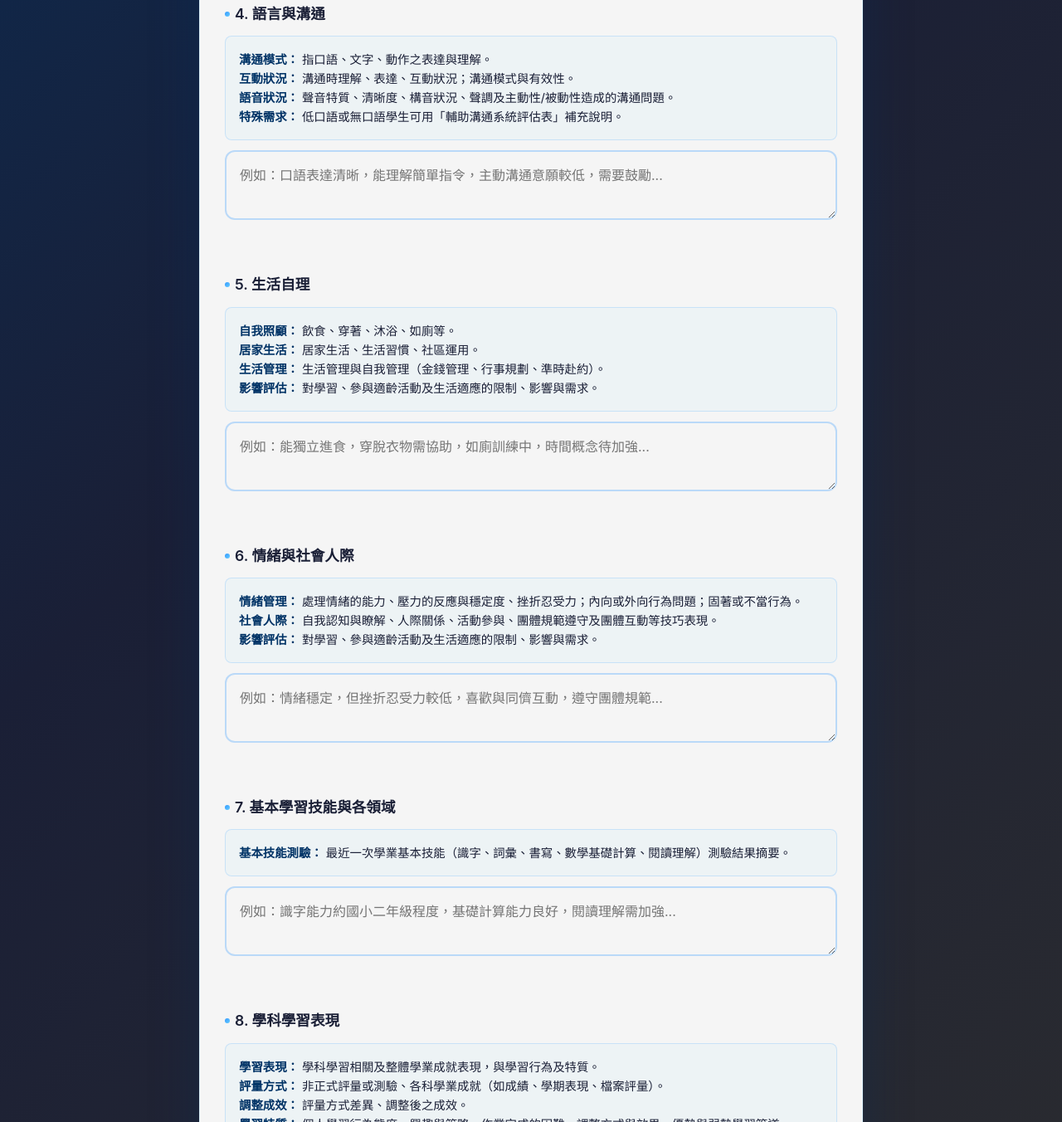
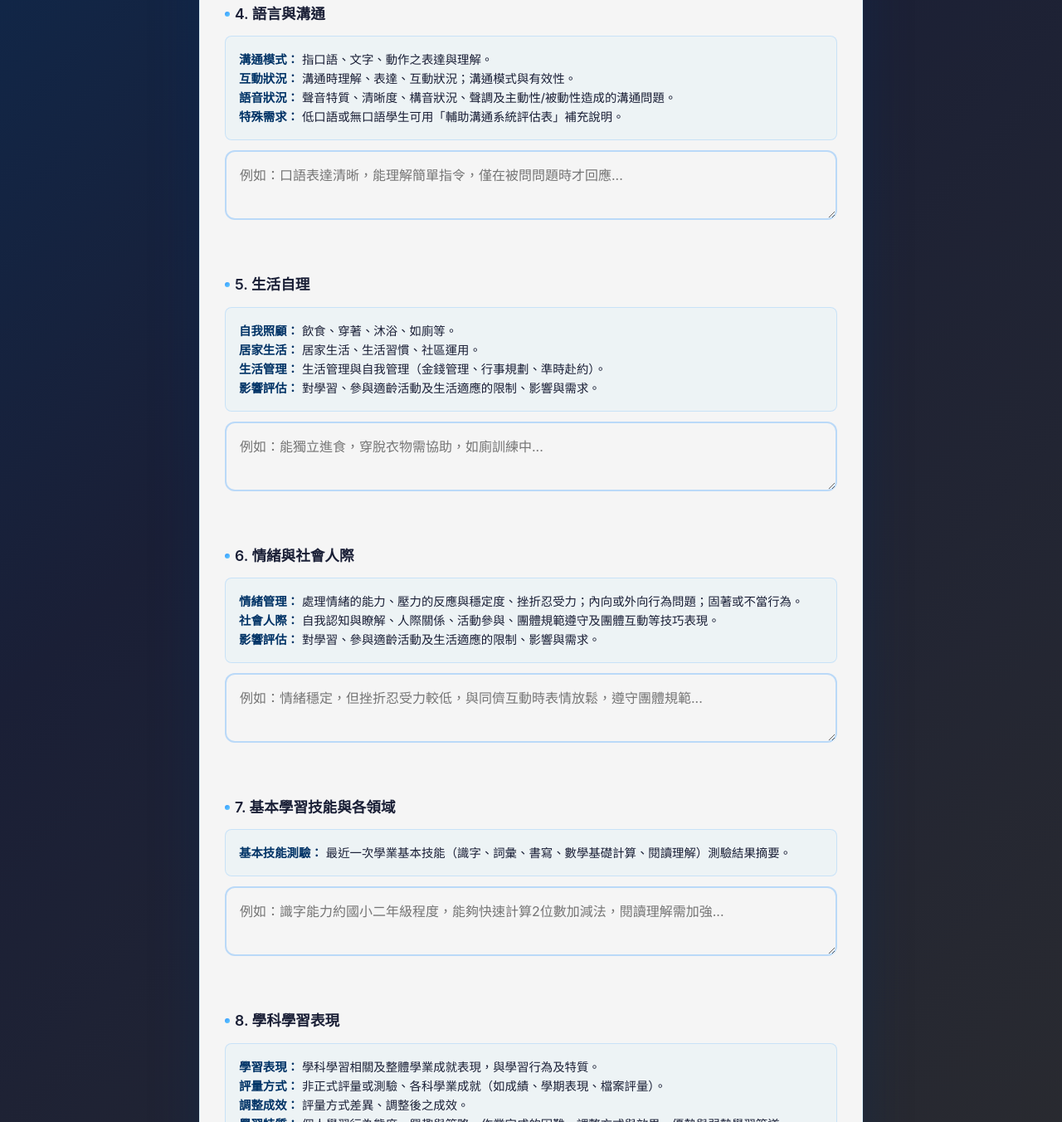
Before and after one commit to orcapen/IEP-form-tool, a plain HTML site: page index.html in a window 1280 px wide. Shown: the part 1579-2931 px from the top of the page at 83% size. Drawn offline with Linux system fonts and the light colour scheme.

Commit message:
修改placeholder

```diff
--- a/index.html
+++ b/index.html
@@ -77,7 +77,7 @@
             <strong>語音狀況：</strong>聲音特質、清晰度、構音狀況、聲調及主動性/被動性造成的溝通問題。<br>
             <strong>特殊需求：</strong>低口語或無口語學生可用「輔助溝通系統評估表」補充說明。
           </div>
-          <textarea name="語言與溝通" placeholder="例如：口語表達清晰，能理解簡單指令，主動溝通意願較低，需要鼓勵..."></textarea>
+          <textarea name="語言與溝通" placeholder="例如：口語表達清晰，能理解簡單指令，僅在被問問題時才回應..."></textarea>
         </div>
 
         <div class="form-group">
@@ -88,7 +88,7 @@
             <strong>生活管理：</strong>生活管理與自我管理（金錢管理、行事規劃、準時赴約）。<br>
             <strong>影響評估：</strong>對學習、參與適齡活動及生活適應的限制、影響與需求。
           </div>
-          <textarea name="生活自理" placeholder="例如：能獨立進食，穿脫衣物需協助，如廁訓練中，時間概念待加強..."></textarea>
+          <textarea name="生活自理" placeholder="例如：能獨立進食，穿脫衣物需協助，如廁訓練中..."></textarea>
         </div>
 
         <div class="form-group">
@@ -98,7 +98,7 @@
             <strong>社會人際：</strong>自我認知與瞭解、人際關係、活動參與、團體規範遵守及團體互動等技巧表現。<br>
             <strong>影響評估：</strong>對學習、參與適齡活動及生活適應的限制、影響與需求。
           </div>
-          <textarea name="情緒與社會人際" placeholder="例如：情緒穩定，但挫折忍受力較低，喜歡與同儕互動，遵守團體規範..."></textarea>
+          <textarea name="情緒與社會人際" placeholder="例如：情緒穩定，但挫折忍受力較低，與同儕互動時表情放鬆，遵守團體規範..."></textarea>
         </div>
 
         <div class="form-group">
@@ -106,7 +106,7 @@
           <div class="field-description">
             <strong>基本技能測驗：</strong>最近一次學業基本技能（識字、詞彙、書寫、數學基礎計算、閱讀理解）測驗結果摘要。
           </div>
-          <textarea name="基本學習技能與各領域" placeholder="例如：識字能力約國小二年級程度，基礎計算能力良好，閱讀理解需加強..."></textarea>
+          <textarea name="基本學習技能與各領域" placeholder="例如：識字能力約國小二年級程度，能夠快速計算2位數加減法，閱讀理解需加強..."></textarea>
         </div>
 
         <div class="form-group">
```
